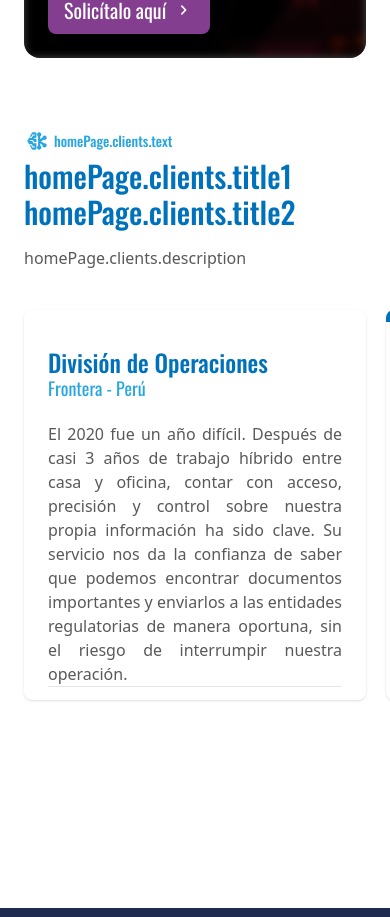
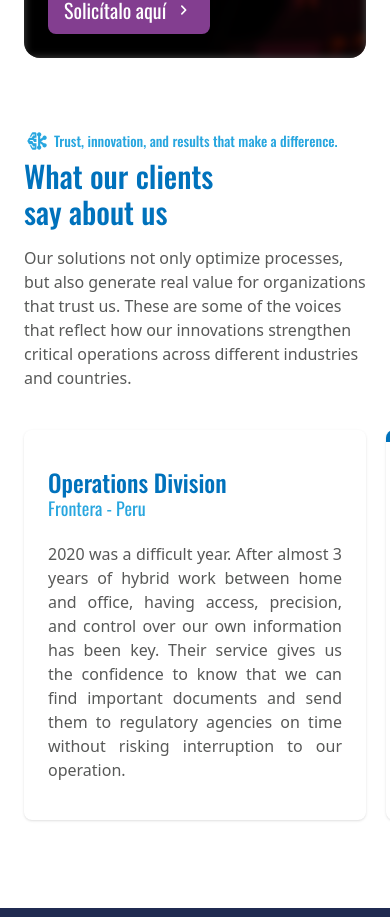
Before and after one commit to ImMab08/piloto-landingpage-ikm, a Next.js app: page /en in a window 390 px wide. Shown: the part 4512-5429 px from the top of the page. Built offline with nearby package versions, Linux system fonts and the light colour scheme.

Commit message:
Actualización diseño responsive v0.1.3

```diff
--- a/messages/en.json
+++ b/messages/en.json
@@ -159,24 +159,28 @@
       "src": "https://www.youtube-nocookie.com/embed/L6alEXPfqYI"
     },
     "clients": {
-      "eyebrow": "Confianza, innovación y resultados que marcan la diferencia.",
-      "title": {
-        "line1": "Lo que nuestros clientes",
-        "line2": "dicen de nosotros"
-      },
-      "subtitle": "Nuestras soluciones no solo optimizan procesos, también generan valor real para las organizaciones que confían en nosotros. Estas son algunas de las voces que reflejan cómo nuestras innovaciones fortalecen operaciones críticas en diferentes industrias y países.",
-      "aria": { "prev": "Anterior", "next": "Siguiente" },
+      "text": "Trust, innovation, and results that make a difference.",
+      "title1": "What our clients",
+      "title2": "say about us",
+      "description": "Our solutions not only optimize processes, but also generate real value for organizations that trust us. These are some of the voices that reflect how our innovations strengthen critical operations across different industries and countries.",
+      "prev": "Previous",
       "reviews": [
         {
-          "text": "El 2020 fue un año difícil. Después de casi 3 años de trabajo híbrido entre casa y oficina, contar con acceso, precisión y control sobre nuestra propia información ha sido clave. Su servicio nos da la confianza de saber que podemos encontrar documentos importantes y enviarlos a las entidades regulatorias de manera oportuna, sin el riesgo de interrumpir nuestra operación.",
-          "author": "División de Operaciones",
-          "location": "Frontera - Perú",
-          "stars": 4
+          "text": "2020 was a difficult year. After almost 3 years of hybrid work between home and office, having access, precision, and control over our own information has been key. Their service gives us the confidence to know that we can find important documents and send them to regulatory agencies on time without risking interruption to our operation.",
+          "author": "Operations Division",
+          "location": "Frontera - Peru",
+          "stars": 5
         },
         {
-          "text": "Su servicio nos da la confianza de encontrar documentos importantes y enviarlos oportunamente, con procesos claros y soporte excelente.",
-          "author": "Gerencia de TI",
-          "location": "Bogotá - Colombia",
+          "text": "Since the pandemic, their service has become a critical part of our company’s mission, as well as of the broader mission specific to our operational division.",
+          "author": "Frontera Canada EPIS TEAM",
+          "location": "Colombia",
+          "stars": 5
+        },
+        {
+          "text": "Thank you for a reliable corporate strategy and consistent, high-quality service.",
+          "author": "Confidential Government Regulatory Agency",
+          "location": "Colombia",
           "stars": 5
         }
       ]
--- a/messages/es.json
+++ b/messages/es.json
@@ -164,36 +164,23 @@
       "title2": "dicen de nosotros",
       "description": "Nuestras soluciones no solo optimizan procesos, también generan valor real para las organizaciones que confían en nosotros. Estas son algunas de las voces que reflejan cómo nuestras innovaciones fortalecen operaciones críticas en diferentes industrias y países.",
       "prev": "Anterior",
-      "next": "Siguiente",
       "reviews": [
         {
-          "text": "El 2020 fue un año difícil. Después de casi 3 años de trabajo híbrido entre casa y oficina, contar con acceso, precisión y control sobre nuestra propia información ha sido clave. Su servicio nos da la confianza de saber que podemos encontrar documentos importantes y enviarlos a las entidades regulatorias de manera oportuna, sin el riesgo de interrumpir nuestra operación.",
+          "text": "2020 fue un año difícil. Después de casi 3 años de trabajo híbrido casa-oficina, tener acceso, precisión y control sobre nuestra propia información ha sido clave. Su servicio nos da la confianza de saber que podemos encontrar documentos importantes y enviarlos a las agencias reguladoras a tiempo sin riesgo de interrupción en nuestra operación",
           "author": "División de Operaciones",
           "location": "Frontera - Perú",
-          "stars": 4
-        },
-        {
-          "text": "Su servicio nos da la confianza de encontrar documentos importantes y enviarlos oportunamente, con procesos claros y soporte excelente.",
-          "author": "Gerencia de TI",
-          "location": "Bogotá - Colombia",
           "stars": 5
         },
         {
-          "text": "Su servicio nos da la confianza de encontrar documentos importantes y enviarlos oportunamente, con procesos claros y soporte excelente.",
-          "author": "Gerencia de TI",
-          "location": "Bogotá - Colombia",
+          "text": "Desde la pandemia, su servicio ha pasado a formar parte de la misión crítica de nuestra empresa, así como de la misión más amplia específica de nuestra división operativa",
+          "author": "Frontera Canadá EPIS TEAM",
+          "location": "Colombia",
           "stars": 5
         },
         {
-          "text": "Su servicio nos da la confianza de encontrar documentos importantes y enviarlos oportunamente, con procesos claros y soporte excelente.",
-          "author": "Gerencia de TI",
-          "location": "Bogotá - Colombia",
-          "stars": 5
-        },
-        {
-          "text": "Su servicio nos da la confianza de encontrar documentos importantes y enviarlos oportunamente, con procesos claros y soporte excelente.",
-          "author": "Gerencia de TI",
-          "location": "Bogotá - Colombia",
+          "text": "Gracias por una estrategia corporativa fiable y un servicio constante de buena calidad",
+          "author": "Agencia Reguladora Gubernamental Confidencial",
+          "location": "Colombia",
           "stars": 5
         }
       ]
--- a/src/components/icons/index.ts
+++ b/src/components/icons/index.ts
@@ -6,6 +6,7 @@ export * from './icon_arrow_left_alt'
 export * from './icon_arrow_right_alt'
 
 export * from './icon_oil'
+export * from './icon_star'
 export * from './icon_flow'
 export * from './icon_team'
 export * from './icon_phone'
--- a/src/components/pages/home_page/sections/clients_section.tsx
+++ b/src/components/pages/home_page/sections/clients_section.tsx
@@ -1,115 +1,128 @@
-"use client"
+"use client";
 
-import type React from "react"
-import { useTranslations } from "next-intl"
-import { useState, useRef, useEffect } from "react"
-import { IconArrowLeftAlt, IconArrowRightAlt, IconNetworkIntelNode } from "@/components/icons"
-import type { Review } from "@/types/types"
+import type React from "react";
+import { useTranslations } from "next-intl";
+import { useState, useRef, useEffect } from "react";
+import {
+  IconArrowLeftAlt,
+  IconArrowRightAlt,
+  IconNetworkIntelNode,
+  IconStar,
+} from "@/components/icons";
+import type { Review } from "@/types/types";
 
 export function ClientsSection() {
-  const t = useTranslations("homePage.clients")
-  const reviews = t.raw("reviews") as Review[]
+  const t = useTranslations("homePage.clients");
+  const reviews = t.raw("reviews") as Review[];
 
   // Drag/UI
-  const [translateX, setTranslateX] = useState(0)
-  const [isDragging, setIsDragging] = useState(false)
-  const [startX, setStartX] = useState(0)
-  const [scrollStart, setScrollStart] = useState(0)
+  const [translateX, setTranslateX] = useState(0);
+  const [isDragging, setIsDragging] = useState(false);
+  const [startX, setStartX] = useState(0);
+  const [scrollStart, setScrollStart] = useState(0);
 
   // Layout
-  const containerRef = useRef<HTMLDivElement>(null)
-  const [containerWidth, setContainerWidth] = useState(0)
-  const [cardWidth, setCardWidth] = useState(0)
-  const [visibleCount, setVisibleCount] = useState(1) // 1 en mobile, 2 en md+
-  const [maxScroll, setMaxScroll] = useState(0)
+  const containerRef = useRef<HTMLDivElement>(null);
+  const [containerWidth, setContainerWidth] = useState(0);
+  const [cardWidth, setCardWidth] = useState(0);
+  const [visibleCount, setVisibleCount] = useState(1); // 1 en mobile, 2 en md+
+  const [maxScroll, setMaxScroll] = useState(0);
 
   // Debe coincidir con tailwind gap-5 (20px)
-  const GAP = 20
+  const GAP = 20;
 
   const recalcSizes = () => {
-    const el = containerRef.current
-    if (!el) return
+    const el = containerRef.current;
+    if (!el) return;
 
-    const cw = el.clientWidth
+    const cw = el.clientWidth;
     // visibleCount: 1 si < md, 2 si >= md
-    const isMdUp = window.matchMedia("(min-width: 768px)").matches
-    const vCount = isMdUp ? 2 : 1
+    const isMdUp = window.matchMedia("(min-width: 768px)").matches;
+    const vCount = isMdUp ? 2 : 1;
 
     // Si hay n visibles, el ancho por tarjeta es:
     // (anchoCont - gap*(n-1)) / n
-    const computedCardWidth = Math.max(0, (cw - GAP * (vCount - 1)) / vCount)
+    const computedCardWidth = Math.max(0, (cw - GAP * (vCount - 1)) / vCount);
 
     // Ancho total del carrusel
-    const totalWidth = reviews.length * computedCardWidth + (reviews.length - 1) * GAP
+    const totalWidth =
+      reviews.length * computedCardWidth + (reviews.length - 1) * GAP;
     // Límite hacia la izquierda (negativo)
-    const computedMaxScroll = -(Math.max(0, totalWidth - cw))
+    const computedMaxScroll = -Math.max(0, totalWidth - cw);
 
-    setContainerWidth(cw)
-    setVisibleCount(vCount)
-    setCardWidth(computedCardWidth)
-    setMaxScroll(computedMaxScroll)
+    setContainerWidth(cw);
+    setVisibleCount(vCount);
+    setCardWidth(computedCardWidth);
+    setMaxScroll(computedMaxScroll);
 
     // Ajusta la posición si cambió el tamaño
-    setTranslateX(prev => Math.min(0, Math.max(computedMaxScroll, prev)))
-  }
+    setTranslateX((prev) => Math.min(0, Math.max(computedMaxScroll, prev)));
+  };
 
   useEffect(() => {
-    recalcSizes()
-    window.addEventListener("resize", recalcSizes)
-    return () => window.removeEventListener("resize", recalcSizes)
+    recalcSizes();
+    window.addEventListener("resize", recalcSizes);
+    return () => window.removeEventListener("resize", recalcSizes);
     // eslint-disable-next-line react-hooks/exhaustive-deps
-  }, [reviews.length])
+  }, [reviews.length]);
 
-  const scrollAmount = cardWidth + GAP
+  const scrollAmount = cardWidth + GAP;
 
-  const scrollLeft = () => setTranslateX(prev => Math.min(prev + scrollAmount, 0))
-  const scrollRight = () => setTranslateX(prev => Math.max(prev - scrollAmount, maxScroll))
+  const scrollLeft = () =>
+    setTranslateX((prev) => Math.min(prev + scrollAmount, 0));
+  const scrollRight = () =>
+    setTranslateX((prev) => Math.max(prev - scrollAmount, maxScroll));
 
   const handleMouseDown = (e: React.MouseEvent) => {
-    setIsDragging(true)
-    setStartX(e.pageX)
-    setScrollStart(translateX)
-  }
+    setIsDragging(true);
+    setStartX(e.pageX);
+    setScrollStart(translateX);
+  };
   const handleMouseMove = (e: React.MouseEvent) => {
-    if (!isDragging) return
-    e.preventDefault()
-    const walk = (e.pageX - startX) * 1.5
-    const next = scrollStart + walk
-    setTranslateX(Math.min(0, Math.max(maxScroll, next)))
-  }
+    if (!isDragging) return;
+    e.preventDefault();
+    const walk = (e.pageX - startX) * 1.5;
+    const next = scrollStart + walk;
+    setTranslateX(Math.min(0, Math.max(maxScroll, next)));
+  };
   const endDrag = () => {
-    if (!isDragging) return
-    setIsDragging(false)
-    snapToNearestCard()
-  }
+    if (!isDragging) return;
+    setIsDragging(false);
+    snapToNearestCard();
+  };
 
   const handleTouchStart = (e: React.TouchEvent) => {
-    setIsDragging(true)
-    setStartX(e.touches[0].pageX)
-    setScrollStart(translateX)
-  }
+    setIsDragging(true);
+    setStartX(e.touches[0].pageX);
+    setScrollStart(translateX);
+  };
   const handleTouchMove = (e: React.TouchEvent) => {
-    if (!isDragging) return
-    const walk = (e.touches[0].pageX - startX) * 1.5
-    const next = scrollStart + walk
-    setTranslateX(Math.min(0, Math.max(maxScroll, next)))
-  }
-  const handleTouchEnd = () => endDrag()
+    if (!isDragging) return;
+    const walk = (e.touches[0].pageX - startX) * 1.5;
+    const next = scrollStart + walk;
+    setTranslateX(Math.min(0, Math.max(maxScroll, next)));
+  };
+  const handleTouchEnd = () => endDrag();
 
   const snapToNearestCard = () => {
-    if (scrollAmount <= 0) return
-    const nearest = Math.round(translateX / scrollAmount) * scrollAmount
-    const clamped = Math.max(Math.min(nearest, 0), maxScroll)
-    setTranslateX(clamped)
-  }
+    if (scrollAmount <= 0) return;
+    const nearest = Math.round(translateX / scrollAmount) * scrollAmount;
+    const clamped = Math.max(Math.min(nearest, 0), maxScroll);
+    setTranslateX(clamped);
+  };
 
   return (
-    <section id="clients" className="w-full h-screen py-16 md:py-24 px-6 md:px-36 2xl:px-96 space-y-10">
+    <section
+      id="clients"
+      className="w-full h-screen py-16 md:py-24 px-6 md:px-36 2xl:px-96 space-y-10"
+    >
       <div className="space-y-4">
         <div className="space-y-1 md:space-y-2">
           <div className="flex items-center text-accent space-x-1 md:space-x-2">
             <IconNetworkIntelNode width={26} height={26} />
-            <p className="font-oswald font-medium text-sm md:text-lg">{t("text")}</p>
+            <p className="font-oswald font-medium text-sm md:text-lg">
+              {t("text")}
+            </p>
           </div>
           <div className="font-oswald font-medium text-3xl md:text-5xl text-primary">
             <h3>{t("title1")}</h3>
@@ -117,7 +130,9 @@ export function ClientsSection() {
           </div>
         </div>
 
-        <p className="text-text-tertiary text-base md:text-lg font-light">{t("description")}</p>
+        <p className="text-text-tertiary text-base md:text-lg font-light">
+          {t("description")}
+        </p>
       </div>
 
       <div className="relative flex flex-col w-full h-full">
@@ -147,7 +162,9 @@ export function ClientsSection() {
           onTouchStart={handleTouchStart}
           onTouchMove={handleTouchMove}
           onTouchEnd={handleTouchEnd}
-          className={`relative w-full left-0 right-0 flex gap-5 md:mt-6 z-10 ${isDragging ? "select-none" : ""}`}
+          className={`relative w-full left-0 right-0 flex gap-5 md:mt-6 z-10 ${
+            isDragging ? "select-none" : ""
+          }`}
           style={{
             transform: `translateX(${translateX}px)`,
             transition: isDragging ? "none" : "transform 500ms ease-out",
@@ -160,20 +177,33 @@ export function ClientsSection() {
               style={{ width: cardWidth || undefined }}
             >
               <div className="w-full h-3 bg-primary"></div>
-              <div className="flex-1 flex flex-col justify-between py-10 md:py-20 px-6 md:px-10">
-                <div className="h-full flex flex-col space-y-5">
+              <div className="flex-1 flex flex-col justify-between ">
+                <div className="h-full flex flex-col space-y-5 py-10 md:py-14 px-6 md:px-10">
                   <div className="font-oswald">
-                    <p className="font-medium text-2xl text-primary leading-6">{review.author}</p>
+                    <p className="font-medium text-2xl text-primary leading-6">
+                      {review.author}
+                    </p>
                     <p className="text-lg text-accent">{review.location}</p>
                   </div>
-                  <p className="text-justify text-base text-text-tertiary leading-6">{review.text}</p>
+                  <p className="text-justify text-base text-text-tertiary leading-6">
+                    {review.text}
+                  </p>
                 </div>
-                <div className="border-border border-t"></div>
+                <div className="px-6 md:px-10">
+                  <div className="flex justify-end border-border border-t py-5">
+                    {Array.from({ length: review.stars }).map((_, id) => (
+                      <IconStar
+                        key={id}
+                        className="w-7 h-7 text-yellow-400 fill-yellow-400"
+                      />
+                    ))}
+                  </div>
+                </div>
               </div>
             </div>
           ))}
         </div>
       </div>
     </section>
-  )
+  );
 }
```
Also changed, not shown: src/components/icons/icon_star.tsx (added, +16 -0 lines), src/components/pages/home_page/sections/consulting_section.tsx (+5 -12 lines), src/types/types.ts (renamed from src/types/types.tsx, +7 -0 lines).
